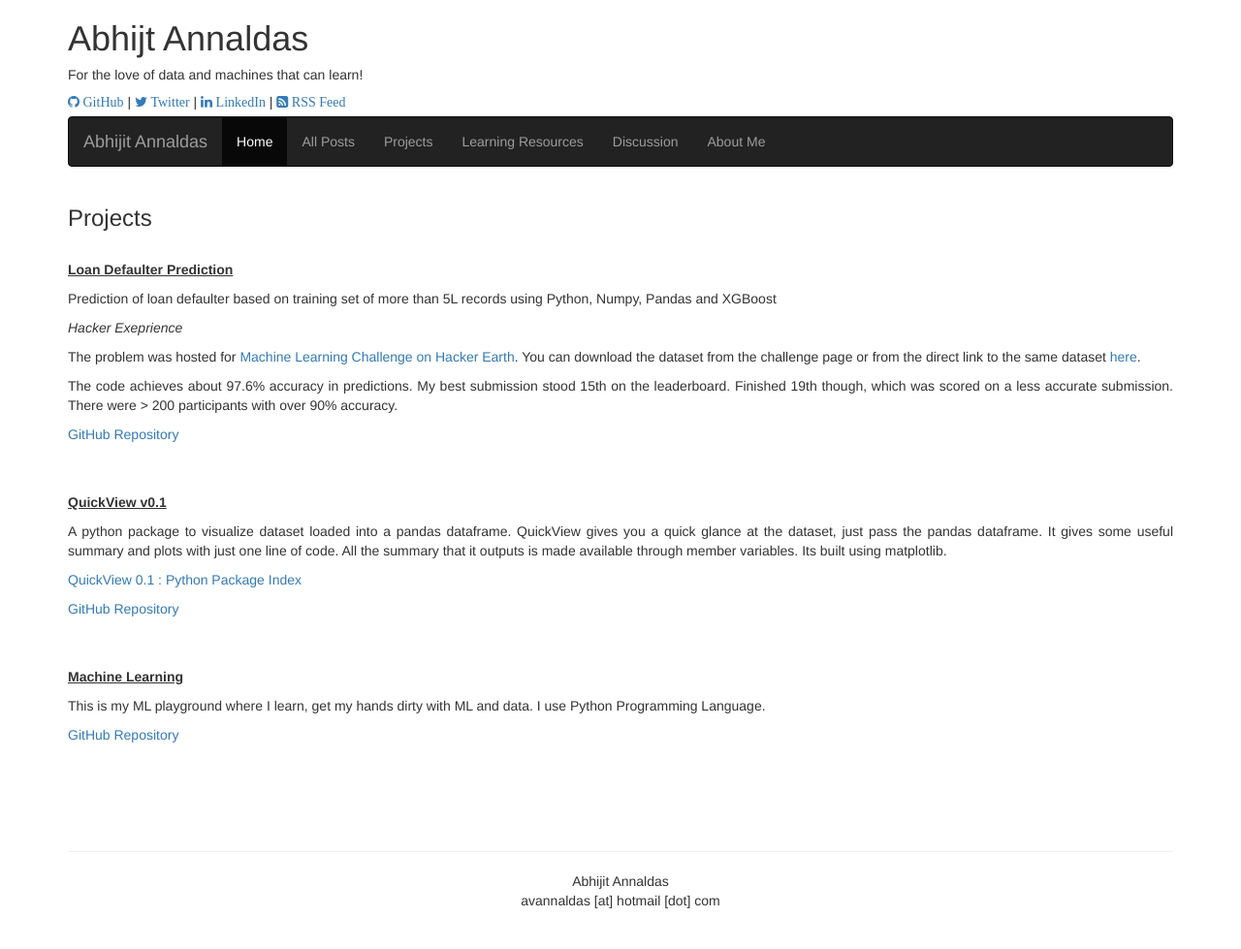
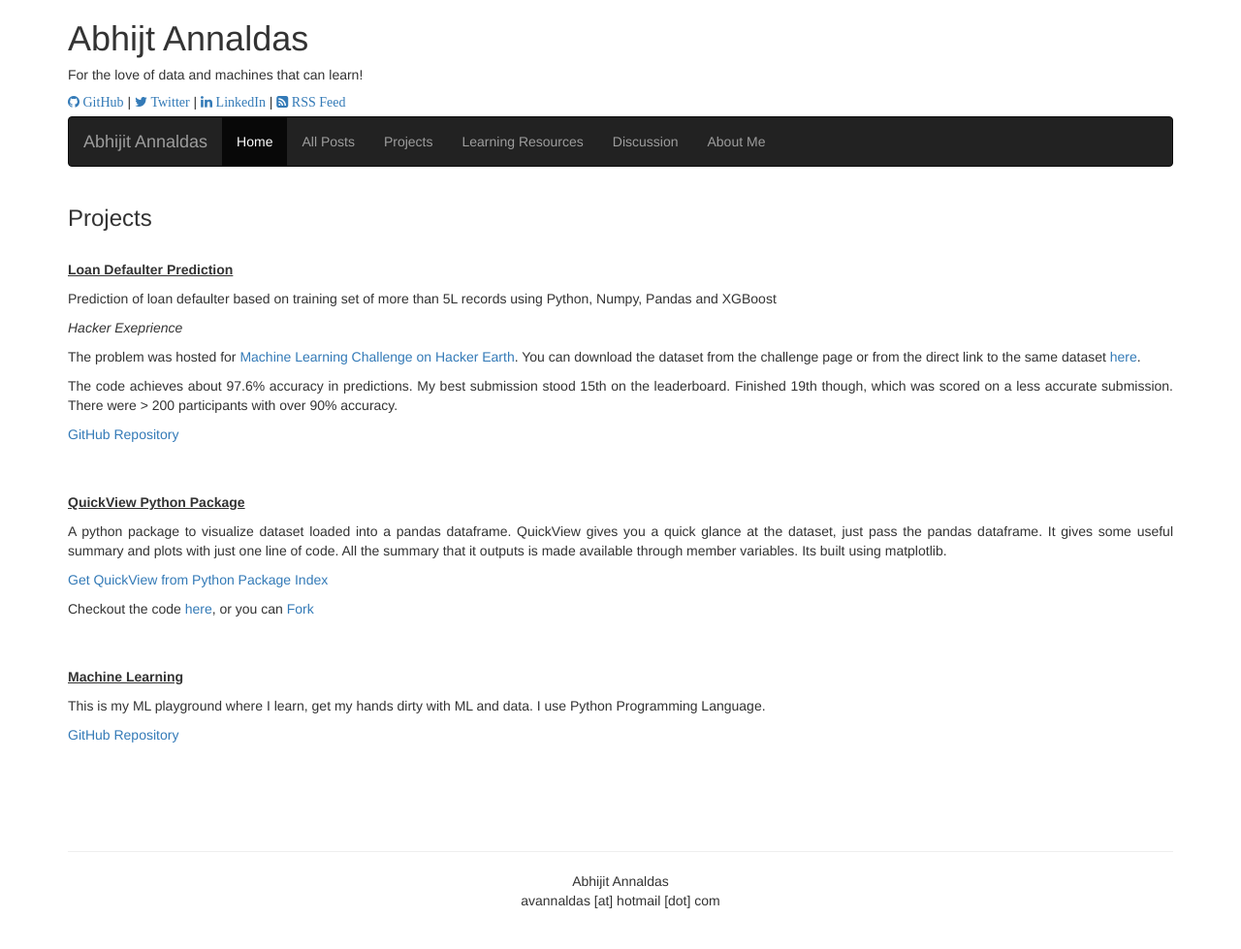
Before and after one commit to devm1023/ML_project, a Jekyll site: the page built from pages/projects.html, in a window 1280 px wide. Shown: the whole page at 97% size. Built offline with Jekyll 4.4.1, drawn with Linux system fonts in a browser that asks for light colours; nearby versions of some CDN libraries.

Commit message:
Update projects.html

```diff
--- a/pages/projects.html
+++ b/pages/projects.html
@@ -17,11 +17,10 @@ permalink: /projects/
 
 <br /><br />
 
-<p><b><u>QuickView v0.1</u></b></p>
+<p><b><u>QuickView Python Package</u></b></p>
 <p>A python package to visualize dataset loaded into a pandas dataframe. QuickView gives you a quick glance at the dataset, just pass the pandas dataframe. It gives some useful summary and plots with just one line of code. All the summary that it outputs is made available through member variables. Its built using matplotlib.</p>
-
-<p><A href="https://pypi.python.org/pypi/QuickView/0.1" target="_blank">QuickView 0.1 : Python Package Index</A></p>
-<p><A href="https://github.com/avannaldas/QuickView" target="_blank">GitHub Repository</A></p>
+<p><A href="https://pypi.python.org/pypi/QuickView" target="_blank">Get QuickView from Python Package Index</A></p>
+<p>Checkout the code <A href="https://github.com/avannaldas/QuickView" target="_blank">here</A>, or you can <a class="github-button" href="https://github.com/avannaldas/QuickView/fork" data-icon="octicon-repo-forked" data-style="mega" data-count-href="/avannaldas/QuickView/network" data-count-api="/repos/avannaldas/QuickView#forks_count" data-count-aria-label="# forks on GitHub" aria-label="Fork avannaldas/QuickView on GitHub">Fork</a></p>
 
 <br /><br />
 
```
